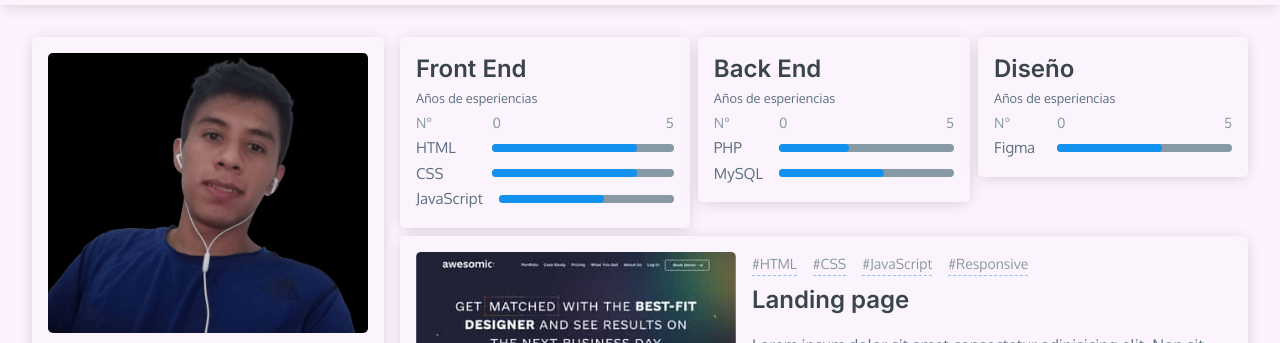
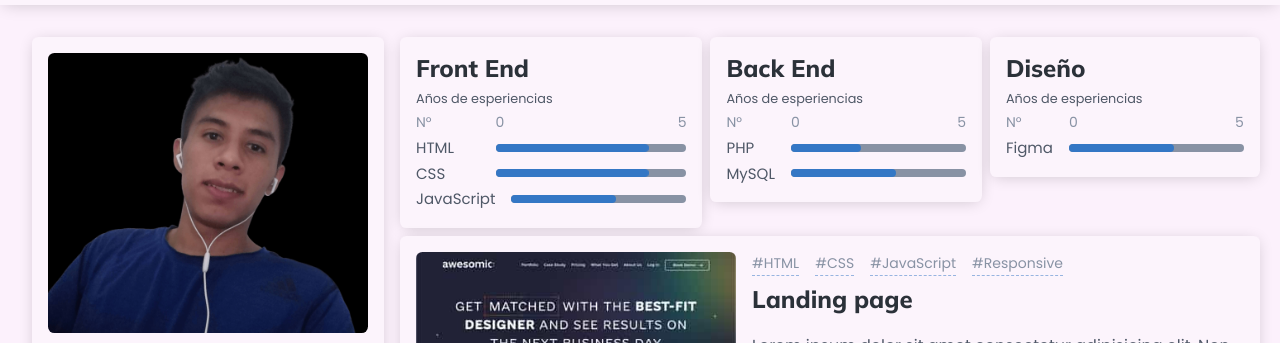
Before and after one commit to purihuaman/modular-portfolio-web, a plain HTML site: page index.html in a window 1280 px wide. Shown: the part 67-410 px from the top of the page. Drawn offline with Linux system fonts and the light colour scheme.

Commit message:
change of theme

```diff
--- a/index.html
+++ b/index.html
@@ -9,7 +9,7 @@
 		<link rel="preconnect" href="https://fonts.googleapis.com" />
 		<link rel="preconnect" href="https://fonts.gstatic.com" crossorigin />
 		<link
-      href="https://fonts.googleapis.com/css2?family=Oxygen&family=Inter:wght@500;600&display=swap"
+			href="https://fonts.googleapis.com/css2?family=Poppins&family=Mulish:wght@700;800&display=swap"
 			rel="stylesheet"
 		/>
 		<link
--- a/scss/config/_theme-colors.scss
+++ b/scss/config/_theme-colors.scss
@@ -3,26 +3,26 @@
 // ==> Primary color <==
 
 :root {
-  --blue-100: #b5ddfa;
-  --blue-200: #84c6f6;
-  --blue-300: #59b2f3;
-  --blue-400: #33a1f0;
-  --blue-500: #1292ee;
-  --blue-600: #0f7ecd;
-  --blue-700: #0d6cb0;
-  --blue-800: #0b5d97;
-  --blue-900: #1292ee80;
+	--blue-100: #f1f5fd;
+	--blue-200: #c7d7f9;
+	--blue-300: #96b8f5;
+	--blue-400: #3a84da;
+	--blue-500: #3477c5;
+	--blue-600: #2c67ad;
+	--blue-700: #275d9c;
+	--blue-800: #1f4d84;
+	--blue-900: #3477c580;
 }
 
-$blue-100: #b5ddfa;
-$blue-200: #84c6f6;
-$blue-300: #59b2f3;
-$blue-400: #33a1f0;
-$blue-500: #1292ee;
-$blue-600: #0f7ecd;
-$blue-700: #0d6cb0;
-$blue-800: #0b5d97;
-$blue-900: #1292ee80;
+$blue-100: #f1f5fd;
+$blue-200: #c7d7f9;
+$blue-300: #96b8f5;
+$blue-400: #3a84da;
+$blue-500: #3477c5;
+$blue-600: #2c67ad;
+$blue-700: #275d9c;
+$blue-800: #1f4d84;
+$blue-900: #3477c580;
 
 // ==> Second color <==
 
@@ -113,17 +113,6 @@ $green-900: #30d15880;
 
 :root {
 	// dark - 1
-  // --grey-100: #fcf1fc;
-  // --grey-200: #fcf4fc;
-  // --grey-300: #ecf0f3;
-  // --grey-400: #5f6a7c;
-  // --grey-500: #515b6a;
-  // --grey-600: #454e5b;
-  // --grey-700: #3b434e;
-  // --grey-800: #252a31;
-  // --grey-900: #1b1f24;
-
-  // dark - 1
 	--grey-100: #fcf1fc;
 	--grey-200: #fcf4fc;
 	--grey-300: #ecf0f3;
@@ -135,15 +124,15 @@ $green-900: #30d15880;
 	--grey-900: #17202a;
 
 	// dark - 2
-  // --grey-100: #fcf1fc;
-  // --grey-200: #fcf4fc;
-  // --grey-300: #ecf0f3;
-  // --grey-400: #8e8e93;
-  // --grey-500: #636366;
-  // --grey-600: #48484a;
-  // --grey-700: #3a3a3c;
-  // --grey-800: #242426;
-  // --grey-900: #1c1c1e;
+	--grey-100: #fcf1fc;
+	--grey-200: #fcf4fc;
+	--grey-300: #ecf0f3;
+	--grey-400: #8892a4;
+	--grey-500: #4f5867;
+	--grey-600: #2b3139;
+	--grey-700: #252a31;
+	--grey-800: #20242a;
+	--grey-900: #1b1f24;
 }
 
 :root {
--- a/scss/config/_typography.scss
+++ b/scss/config/_typography.scss
@@ -7,9 +7,9 @@
 }
 
 :root {
-  --heading-font: 'Inter', -apple-system, BlinkMacSystemFont, Segoe UI, Roboto, Ubuntu, Cantarell,
+	--heading-font: 'Mulish', -apple-system, BlinkMacSystemFont, Segoe UI, Roboto, Ubuntu, Cantarell,
 		Fira Sans, Droid Sans, Helvetica Neue, sans-serif;
-  --main-font: 'Oxygen', -apple-system, BlinkMacSystemFont, Segoe UI, Roboto, Ubuntu, Cantarell,
+	--main-font: 'Poppins', -apple-system, BlinkMacSystemFont, Segoe UI, Roboto, Ubuntu, Cantarell,
 		Fira Sans, Droid Sans, Helvetica Neue, sans-serif;
 
 	--header-font: #{font-rem(32px)};
@@ -21,8 +21,8 @@
 
 	--heading-line-height: 1.3;
 	--body-line-height: 1.7;
-  --fweight-bold: 600;
-  --fweight-semibold: 500;
+	--fweight-bold: 800;
+	--fweight-semibold: 700;
 	--fweight-normal: normal;
 
 	@include breakpoint(desktop) {
--- a/scss/config/_variables.scss
+++ b/scss/config/_variables.scss
@@ -43,7 +43,7 @@ $breakpoints: (
 // ==> Border Radius <==
 
 :root {
-  --bradius: 0.3rem;
+	--bradius: 0.4rem;
 	--bradius-second: 0.8rem;
 }
 
--- a/scss/mixin/_button.scss
+++ b/scss/mixin/_button.scss
@@ -11,6 +11,7 @@
 	font-size: var(--details-font);
 	font-weight: normal;
 	text-align: center;
+	line-height: initial;
 	color: var(--grey-300);
 	border: 1px solid transparent;
 	transition: color 0.3s, background-color 0.4s, transform 0.3s;
```
Also changed, not shown: css/styles.css. Lines whose indentation alone changed are shown as unchanged.
